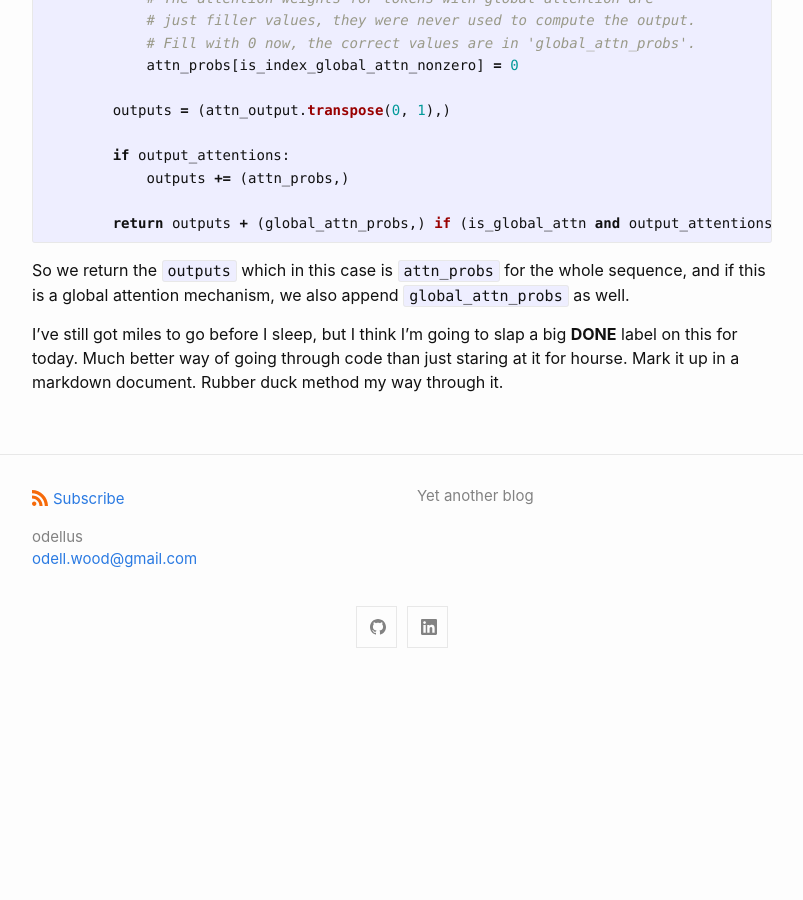
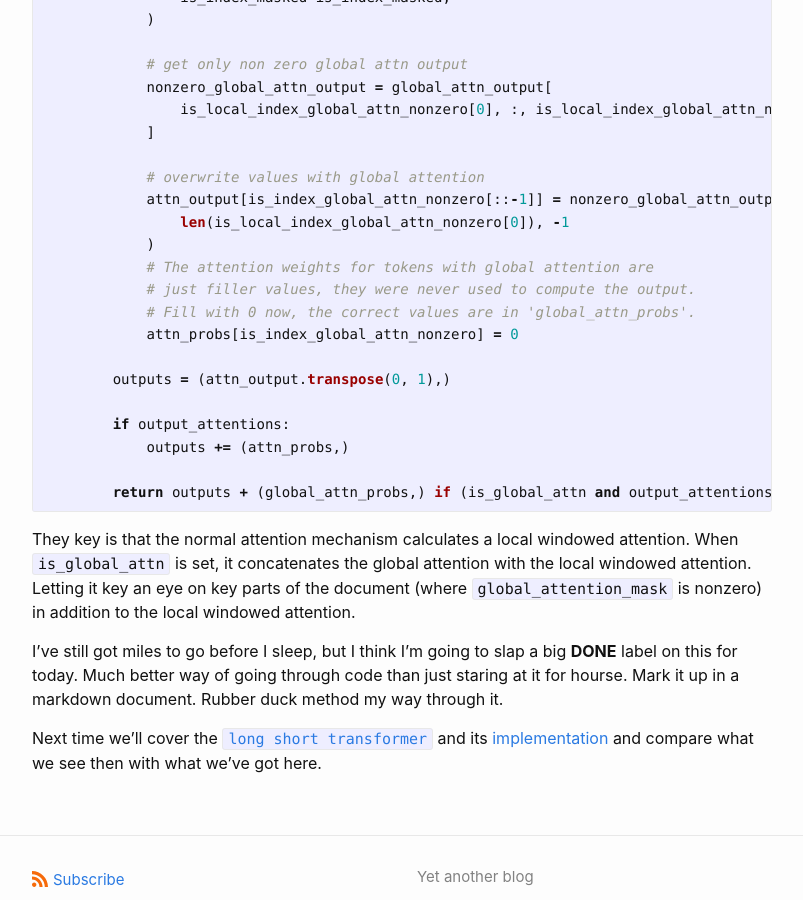
Before and after one commit to odellus/blog, a Jekyll site: the page built from _posts/2021-08-29-Research-Blog.md, in a window 1280 px wide and 900 px high, scrolled down 10549 px. Shown: the whole window, without its empty margins (238-1041 px from the left). Built offline with Jekyll 4.4.1, drawn with Linux system fonts in a browser that asks for light colours; emoji names are drawn with the system emoji font; formulas are drawn with MathJax 3; before the commit the page ends 11232 px from its top, so only the background shows below that; some of the changed text lies outside the part shown.

Commit message:
Having some formatting issues with markdown and latex.

````diff
--- a/_posts/2021-08-29-Research-Blog.md
+++ b/_posts/2021-08-29-Research-Blog.md
@@ -6,13 +6,17 @@
 # Research Blog
 
 I think this blog looks better than medium tbh. Especially since I can shoot off with
+
 $$
-\nabla \cdot \vec{E} = \frac{\rho}{\epsilon_0}
+\nabla \cdot \vec{E} = \frac{\rho}{\epsilon_0}  \\
 $$
+
 and
+
 $$
-\nabla \cdot \vec{J} = - \frac{\partial \rho }{\partial t}
+\nabla \cdot \vec{J} = - \frac{\partial \rho }{\partial t} \\
 $$
+
 whenever I feel like it. I really do love math. It makes things obvious. I don't necessarily need a million examples of what's being done, just show me the equation. Then a couple dozen to a few hundred examples to really get familiar with the process. :joy:
 
 So I guess the topic of this blog is to make some statements about what I'd like the topic of this blog to be so I can come back a year or more later and see it abandoned and the goals unfulfilled, but I'd really rather not keep doing that.
@@ -120,20 +124,27 @@
 
 Let's refresh how self-attention works real quick. So we've got a sequence of vectors $x_i$ that are our word embeddings of rank $d = dim_{embedding}$.
 The way learned self-attention works in the transformer is we have our projections of the inputs:
+
+
 $$
 q_i = W_q x_i \\
 k_i = W_k x_i \\
 v_i = W_v x_i \\
 $$
+
+
 Then we compute the pairwise attention probabilites $w_{ij}$ between $x_i$ and $x_j$ $ \forall (i,j)$ by the following
 $$
 w_{ij}' = q_i^T k_j \\
 w_{ij} = softmax(w_{ij}').
 $$
 We then use these pairwise attention probabilities to generate the output of the transformer $y_i$ with
+
+
 $$
 y_i = \sum_j w_{ij} v_j.
 $$
+
 
 Okay, so now that we're refreshed on that, we can take a look at the following with fresh eyes.
 ```python
@@ -464,6 +475,8 @@
         return outputs + (global_attn_probs,) if (is_global_attn and output_attentions) else outputs
 ```
 
-So we return the `outputs` which in this case is `attn_probs` for the whole sequence, and if this is a global attention mechanism, we also append `global_attn_probs` as well.
+They key is that the normal attention mechanism calculates a local windowed attention. When `is_global_attn` is set, it concatenates the global attention with the local windowed attention. Letting it key an eye on key parts of the document (where `global_attention_mask` is nonzero) in addition to the local windowed attention.
 
 I've still got miles to go before I sleep, but I think I'm going to slap a big **DONE** label on this for today. Much better way of going through code than just staring at it for hourse. Mark it up in a markdown document. Rubber duck method my way through it.
+
+Next time we'll cover the [`long short transformer`](https://arxiv.org/abs/2107.02192) and its [implementation](https://github.com/lucidrains/long-short-transformer) and compare what we see then with what we've got here.
````
